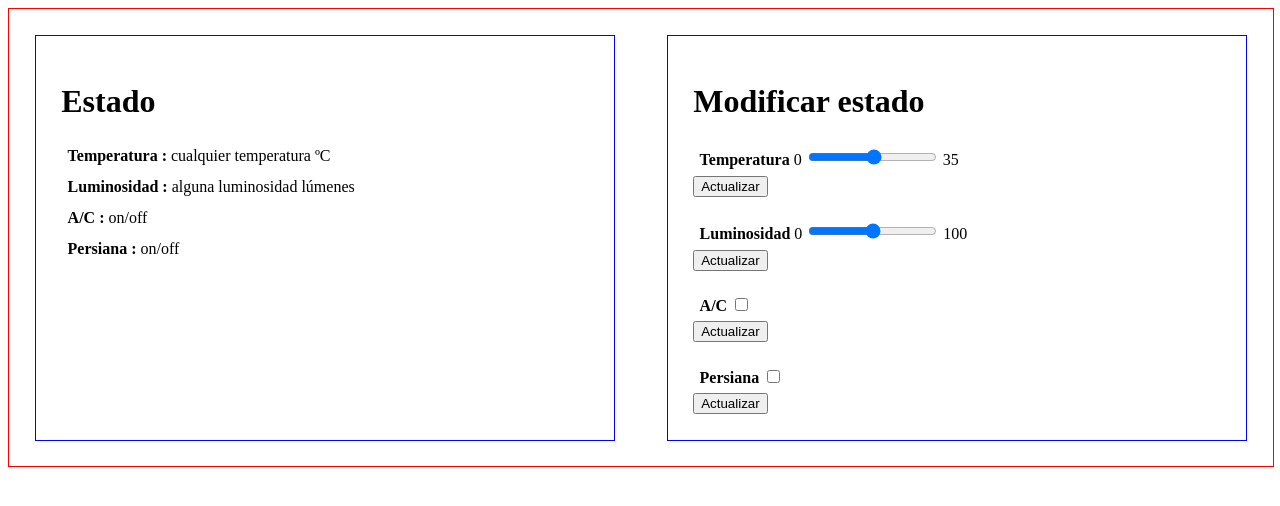
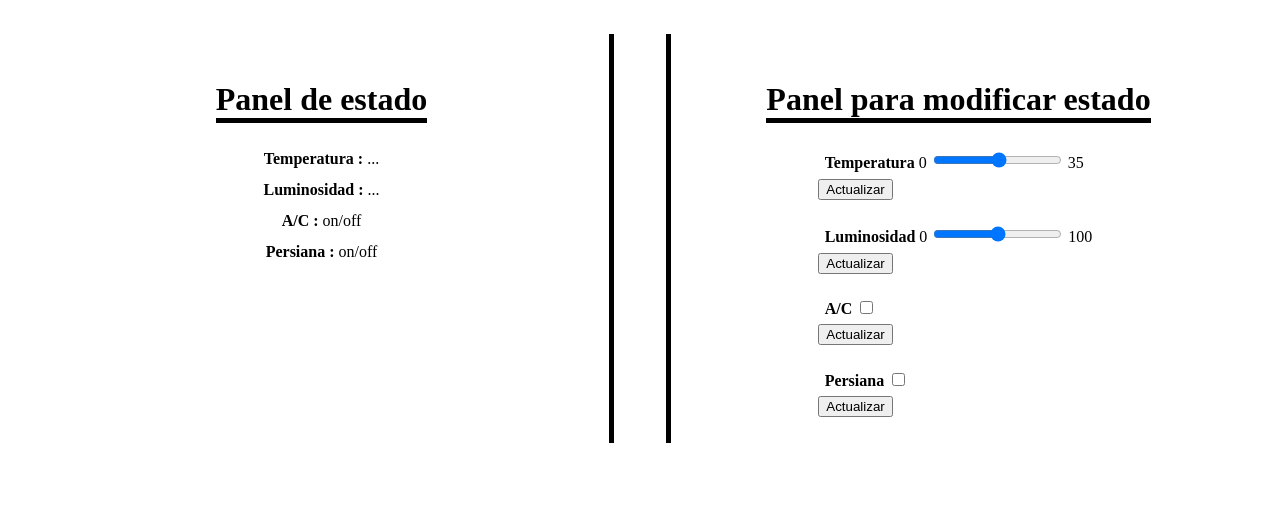
Before and after one commit to GiancaGrizzly/DSD-practicas, a website: page practica4/index.html in a window 1280 px wide. Drawn offline with nearby package versions, Linux system fonts and the light colour scheme; files that its build step writes are made by us from their sources; no server answers.

Commit message:
nuevo estilo para el cliente web

```diff
--- a/practica4/index.html
+++ b/practica4/index.html
@@ -19,10 +19,10 @@
 
         <div class="sensores-actuadores" id="sensores">
 
-            <h1>Estado</h1>
+            <h1>Panel de estado</h1>
 
-            <div><b>Temperatura : </b> <span id="estado-temperatura">cualquier temperatura ºC</span></div>
-            <div><b>Luminosidad : </b> <span id="estado-luminosidad">alguna luminosidad lúmenes</span></div>
+            <div><b>Temperatura : </b> <span id="estado-temperatura">...</span></div>
+            <div><b>Luminosidad : </b> <span id="estado-luminosidad">...</span></div>
             <div><b>A/C : </b> <span id="estado-aire">on/off</span></div>
             <div><b>Persiana : </b> <span id="estado-persiana">on/off</span></div>
 
@@ -30,7 +30,7 @@
 
         <div class="sensores-actuadores" id="actuadores">
 
-            <h1>Modificar estado</h1>
+            <h1>Panel para modificar estado</h1>
 
             <form>
 
--- a/practica4/servidor.js
+++ b/practica4/servidor.js
@@ -21,7 +21,7 @@ app.get('/', (request, response) => {
 });
 
 // Se habilita el uso de los archivos en /static
-// Me daba error --> No se puede cargar la hoja de estilos index.css porque su tipo
+// Me daba error -≥ No se puede cargar la hoja de estilos index.css porque su tipo
 // MIME, text/plain, no es text/css
 app.use(express.static(__dirname + '/static'));
 
--- a/practica4/static/index.css
+++ b/practica4/static/index.css
@@ -1,20 +1,33 @@
 main {
-    border: 1px solid red;
+    /*border: 1px solid red;*/
     width: 100%;
     height: auto;
     display: flex;
 }
 
 .sensores-actuadores {
-    border: 1px solid blue;
+    /*border: 1px solid blue;*/
     width: 50%;
     height: auto;
     margin: 2vw;
     padding: 2vw;
     display: flex;
     flex-direction: column;
+    align-items: center;
 }
 
 .sensores-actuadores div {
     margin: 0.5vw;
 }
+
+.sensores-actuadores h1 {
+    border-bottom: 5px solid black;
+}
+
+#sensores {
+    border-right: 5px solid black;
+}
+
+#actuadores {
+    border-left: 5px solid black;
+}
```
Also changed, not shown: practica4/package.json (added, +9 -0 lines), 1 other file.
